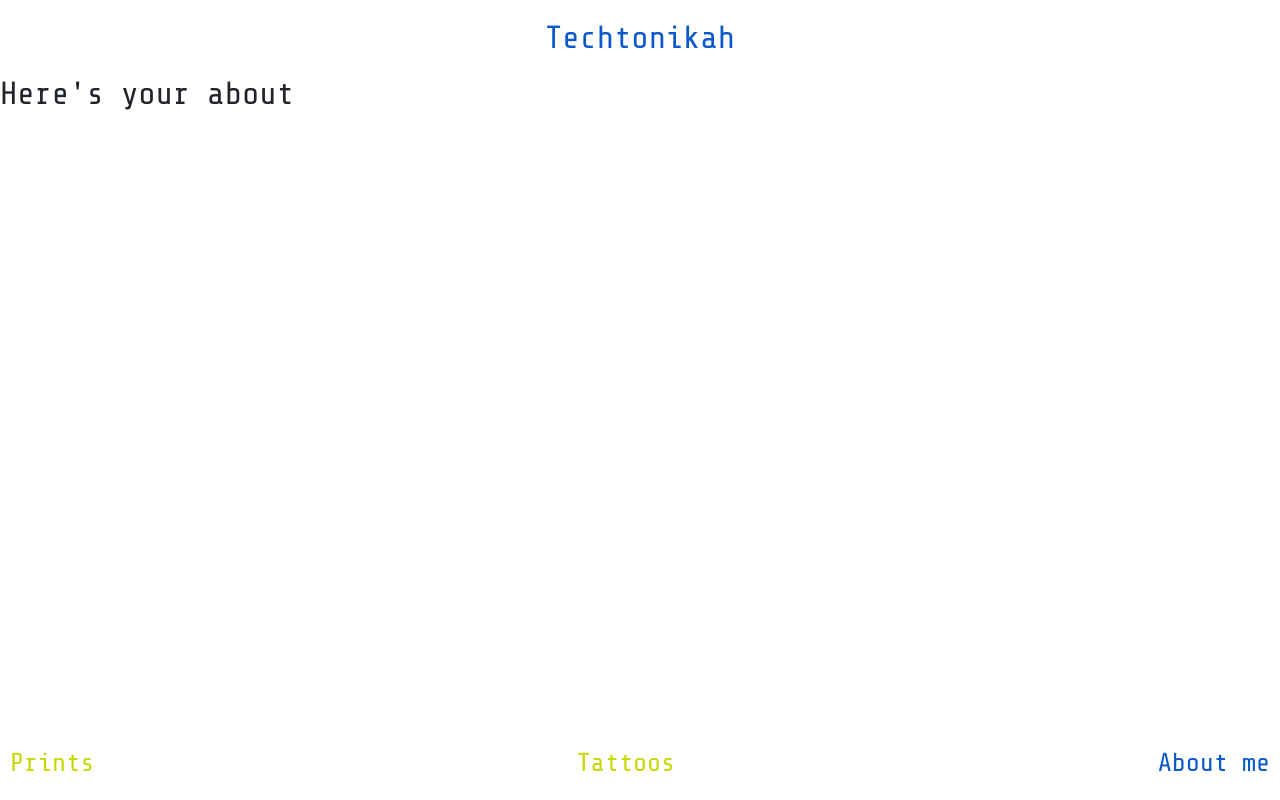
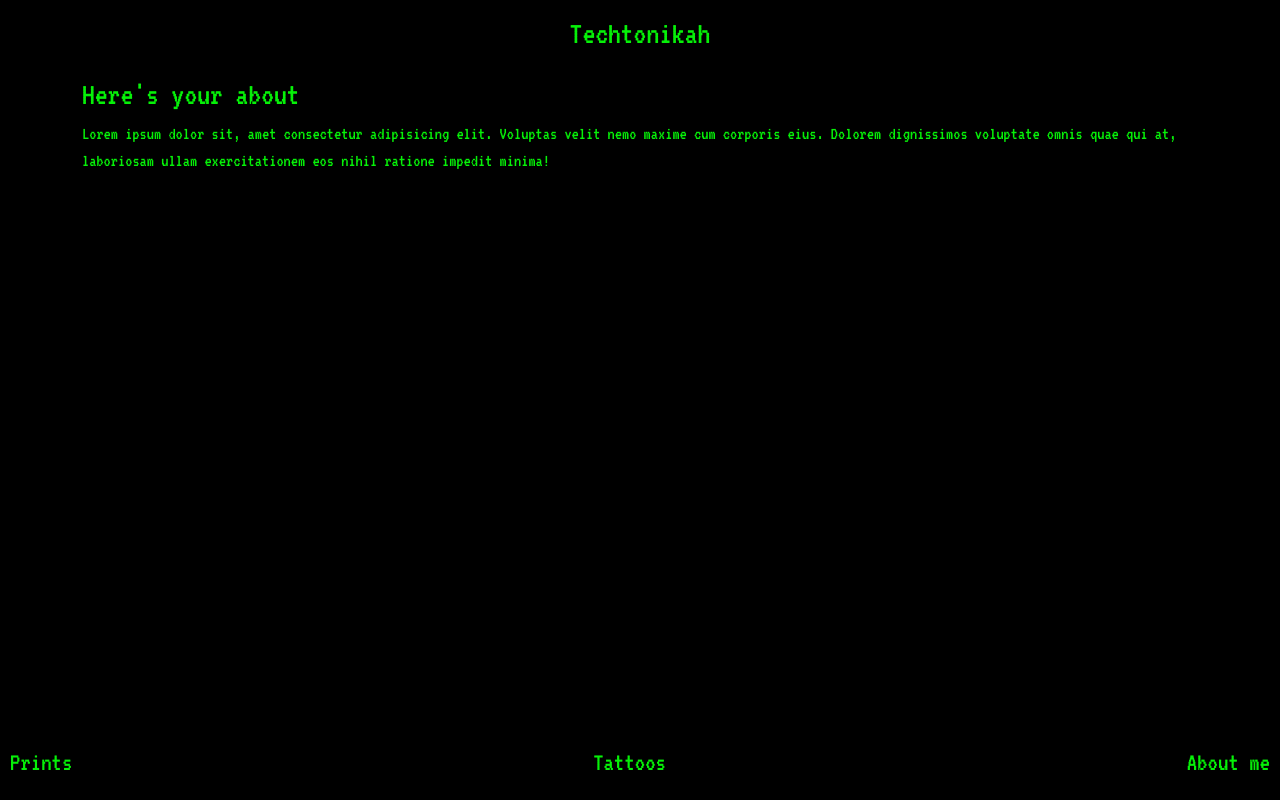
Before and after one commit to missatoy/techtonikah, a React (Vite) app: page /about in a window 1280 px wide. Built offline with nearby package versions, Linux system fonts and the light colour scheme.

Commit message:
changed font, text color and background

```diff
--- a/index.html
+++ b/index.html
@@ -5,7 +5,7 @@
     <link rel="icon" type="image/svg+xml" href="/vite.svg" />
     <meta name="viewport" content="width=device-width, initial-scale=1.0" />
     <title>Techtonikah</title>
-    <link rel="preconnect" href="https://fonts.googleapis.com"><link rel="preconnect" href="https://fonts.gstatic.com" crossorigin><link href="https://fonts.googleapis.com/css2?family=Share+Tech&family=Share+Tech+Mono&display=swap" rel="stylesheet">
+    <link rel="preconnect" href="https://fonts.googleapis.com"><link rel="preconnect" href="https://fonts.gstatic.com" crossorigin><link href="https://fonts.googleapis.com/css2?family=Share+Tech&family=Share+Tech+Mono&family=VT323&display=swap" rel="stylesheet">
     <link href="https://cdn.jsdelivr.net/npm/bootstrap@5.2.3/dist/css/bootstrap.min.css" rel="stylesheet" integrity="sha384-rbsA2VBKQhggwzxH7pPCaAqO46MgnOM80zW1RWuH61DGLwZJEdK2Kadq2F9CUG65" crossorigin="anonymous">
   </head>
   <body>
--- a/src/components/About.jsx
+++ b/src/components/About.jsx
@@ -1,12 +1,13 @@
-import { NavLink } from "react-router-dom"
 import Navbar from "./Navbar"
+import Topbar from "./Topbar"
 
 export default function About() {
   return (
     <>
-      <NavLink className="top-bar" to="/">Techtonikah</NavLink>
-      <div className="padding-top">
+      <Topbar />
+      <div className="container padding-top">
         <h2>Here's your about</h2>
+        <p>Lorem ipsum dolor sit, amet consectetur adipisicing elit. Voluptas velit nemo maxime cum corporis eius. Dolorem dignissimos voluptate omnis quae qui at, laboriosam ullam exercitationem eos nihil ratione impedit minima!</p>
       </div>
       <Navbar />
     </>
--- a/src/components/Prints.jsx
+++ b/src/components/Prints.jsx
@@ -1,12 +1,13 @@
 import Navbar from "./Navbar"
-import { NavLink } from "react-router-dom"
+import Topbar from "./Topbar"
 
 export default function Prints() {
   return (
     <>
-      <NavLink className="top-bar" to="/">Techtonikah</NavLink>
-      <div className="padding-top">
+      <Topbar />
+      <div className="container padding-top">
         <h2>Here's your prints</h2>
+        <p>Lorem ipsum dolor sit amet consectetur adipisicing elit. Veniam impedit soluta quia doloremque? Officia soluta, recusandae perspiciatis minus provident in! Repellat quia ipsum cumque est laboriosam, eaque quo aliquid excepturi!</p>
       </div>
       <Navbar />
     </>
--- a/src/components/Tattoos.jsx
+++ b/src/components/Tattoos.jsx
@@ -1,12 +1,13 @@
-import { NavLink } from "react-router-dom"
 import Navbar from "./Navbar"
+import Topbar from "./Topbar"
 
 export default function Tattoos() {
   return (
     <>
-      <NavLink className="top-bar" to="/">Techtonikah</NavLink>
-      <div className="padding-top">
+      <Topbar />
+      <div className="container padding-top">
         <h2>Here's your tattoos</h2>
+        <p>Lorem ipsum dolor sit, amet consectetur adipisicing elit. Magni velit quo fugit atque dignissimos non ullam iste corporis nostrum dolorem, ipsum aperiam dolor illum fugiat officiis illo, voluptatem voluptates pariatur?</p>
       </div>
       <Navbar />
     </>
--- /dev/null
+++ b/src/components/Topbar.jsx
@@ -0,0 +1,7 @@
+import { NavLink } from "react-router-dom"
+
+export default function Topbar() {
+  return (
+    <NavLink className="top-bar" to="/"><h2>Techtonikah</h2></NavLink>
+  )
+}
--- a/src/index.css
+++ b/src/index.css
@@ -1,20 +1,30 @@
+body {
+  background-color: #000;
+}
+
 .padding-top {
   padding-top: 75px;
 }
 
 h1, h2, h3 {
-  font-family: 'Share Tech Mono', monospace;
+  font-family: 'VT323', monospace;
+  /* font-family: 'Share Tech Mono', monospace; */
+  color: #06F108;
 }
 
 p {
-  font-family: 'Share Tech', sans-serif;
+  font-family: 'VT323', monospace;
+  /* font-family: 'Share Tech', sans-serif; */
+  color: #06F108;
+  font-size: 18px;
 }
 
 /* TOP BAR */
 
 .top-bar {
-  font-family: 'Share Tech Mono', monospace;
-  color: #C8D804;
+  /* font-family: 'Share Tech Mono', monospace; */
+  font-family: 'VT323', monospace;
+  color: #06F108;
   text-decoration: none;
   position: absolute;
   text-align: center;
@@ -27,10 +37,16 @@ p {
   justify-content: center;
 }
 
+.top-bar h2:hover {
+  color: #000;
+  background-color: #06F108;
+}
+
 /* BOTTOM BAR */
 
 .navbar {
-  font-family: 'Share Tech Mono', monospace;
+  /* font-family: 'Share Tech Mono', monospace; */
+  font-family: 'VT323', monospace;
   height: 75px;
   padding: 0 10px 0 10px;
   font-size: 26px;
@@ -42,22 +58,24 @@ p {
 }
 
 .navbar a {
-  color: #C8D804;
+  color: #06F108;
   text-decoration: none;
 }
 
-.navbar a.active {
-  color: #0B58CA;
-}
+/* .navbar a.active {
+  color: #000;
+  background-color: #06F108;
+} */
 
 .navbar a:hover {
-  color: #0B58CA;
+  color: #000;
+  background-color: #06F108;
 }
 
 /* HOME */
 
 .banner {
-  background-color: #25097D;
+  background-color: #000;
   position: absolute;
   height: 100%;
   width: 100%;
@@ -68,8 +86,8 @@ p {
 }
 
 .techtonikah {
-  font-size: 60px;
-  color: #C8D804;
+  font-size: 80px;
+  color: #06F108;
 }
 
 .menu-items {
@@ -78,21 +96,22 @@ p {
 
 .menu-item {
   text-decoration: none;
-  font-size: 26px;
-  color: #C8D804;
+  font-size: 35px;
+  color: #06F108;
 }
 
 .menu-item:hover {
-  color: #F6E302;
+  color: #06F108;
 }
 
 /* TYPING EFFECT */
 
 .typewriter h2 {
   color: #fff;
-  font-family: 'Share Tech Mono', monospace;
+  /* font-family: 'Share Tech Mono', monospace; */
+  font-family: 'VT323', monospace;
   overflow: hidden; /* Ensures the content is not revealed until the animation */
-  border-right: 3px solid orange; /* The typwriter cursor */
+  border-right: 3px solid #06F108; /* The typwriter cursor */
   white-space: nowrap; /* Keeps the content on a single line */
   margin: 0 auto; /* Gives that scrolling effect as the typing happens */
   /* letter-spacing: .15em; Adjust as needed */
@@ -108,7 +127,7 @@ p {
 
 @keyframes blink-caret {
   from, to { border-color: transparent }
-  50% { border-color: orange }
+  50% { border-color: #06F108 }
 }
 
 /* MEDIA QUERY */
```
